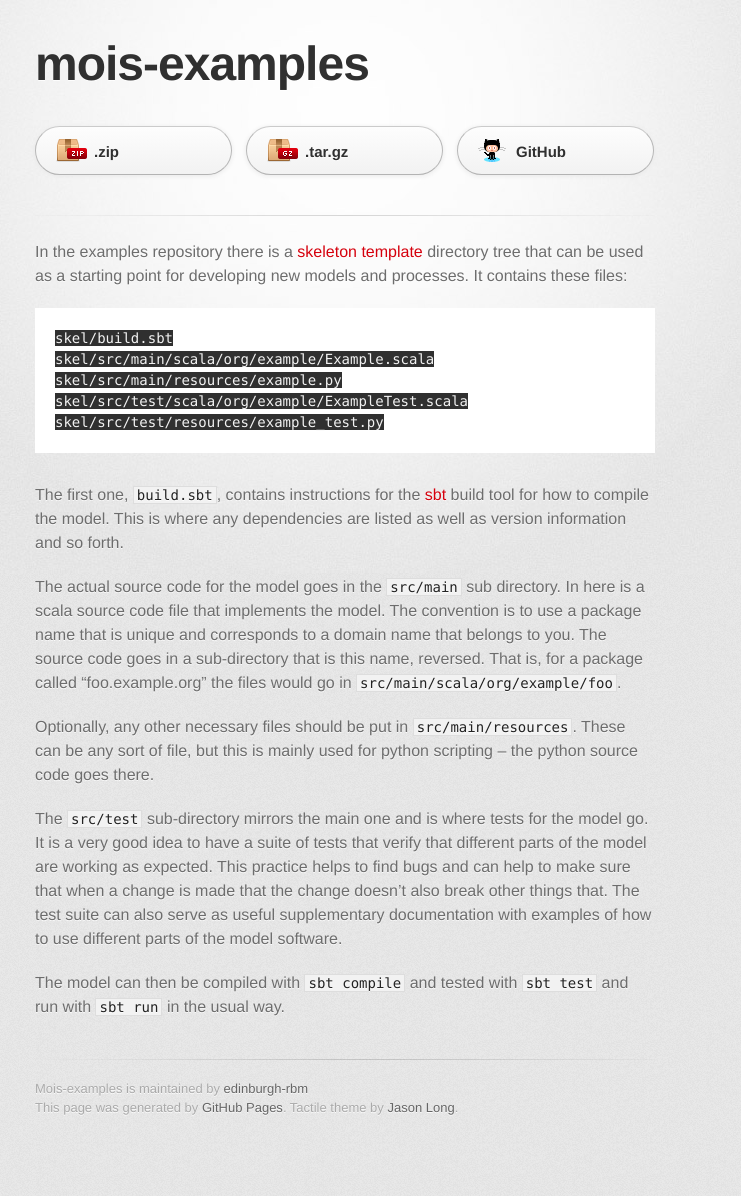
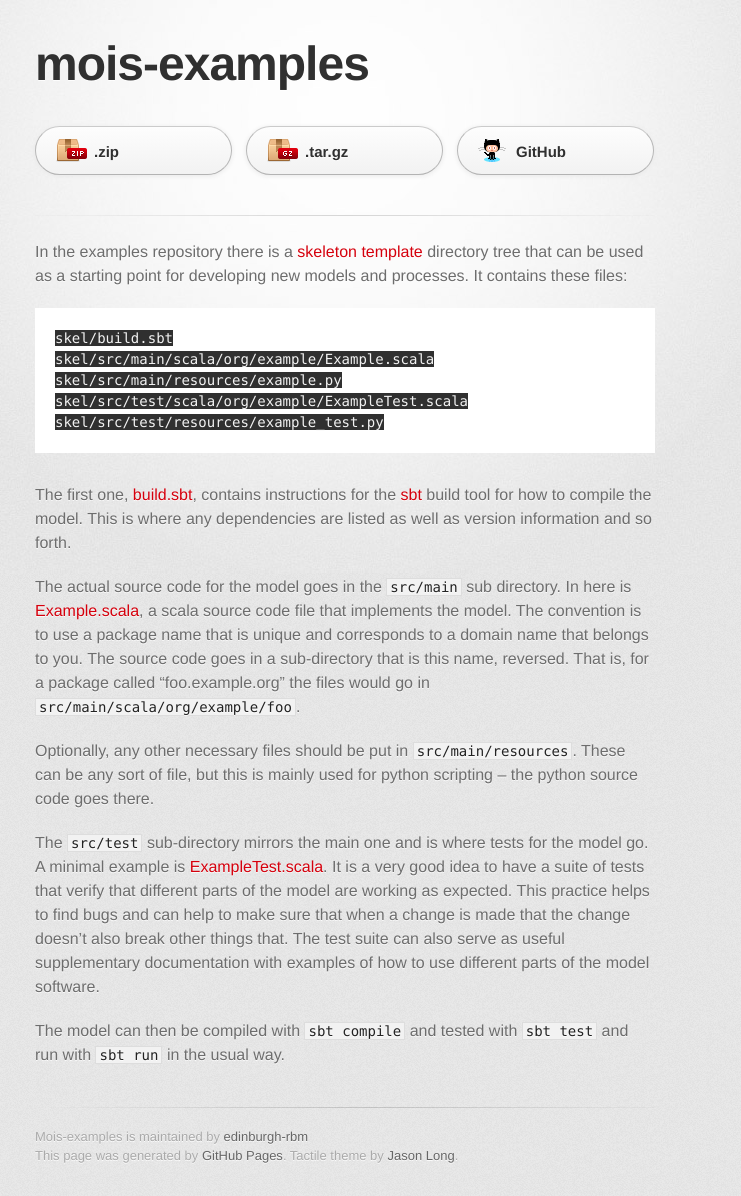
Before and after one commit to edinburgh-rbm/mois-examples, a Jekyll site: the page built from models.md, in a window 1280 px wide. Shown: the whole page, without its empty margins (295-1036 px from the left). Built offline with Jekyll 4.4.1, drawn with Linux system fonts in a browser that asks for light colours; some web fonts are replaced; a script that is not in the unit is left out; before the commit the page ends 1148 px from its top, so only the background shows below that.

Commit message:
make a little more linky

```diff
--- a/models.md
+++ b/models.md
@@ -16,13 +16,17 @@ skel/src/test/scala/org/example/ExampleTest.scala
 skel/src/test/resources/example_test.py
 ~~~~~
 
-The first one, `build.sbt`, contains instructions for the
+The first one,
+[build.sbt](https://github.com/edinburgh-rbm/mois-examples/blob/master/skel/build.sbt),
+contains instructions for the
 [sbt](http://www.scala-sbt.org/) build tool for how to compile the
 model. This is where any dependencies are listed as well as version
 information and so forth.
 
 The actual source code for the model goes in the `src/main` sub
-directory. In here is a scala source code file that implements the
+directory. In here is
+[Example.scala](https://github.com/edinburgh-rbm/mois-examples/blob/master/skel/src/main/scala/org/example/Example.scala),
+a scala source code file that implements the
 model. The convention is to use a package name that is unique and
 corresponds to a domain name that belongs to you. The source code goes
 in a sub-directory that is this name, reversed. That is, for a package
@@ -35,7 +39,9 @@ mainly used for python scripting -- the python source code goes
 there.
 
 The `src/test` sub-directory mirrors the main one and is where tests
-for the model go. It is a very good idea to have a suite of tests that
+for the model go. A minimal example is
+[ExampleTest.scala](https://github.com/edinburgh-rbm/mois-examples/blob/master/skel/src/test/scala/org/example/ExampleTest.scala).
+It is a very good idea to have a suite of tests that
 verify that different parts of the model are working as expected. This
 practice helps to find bugs and can help to make sure that when a change
 is made that the change doesn't also break other things that. The test
```
